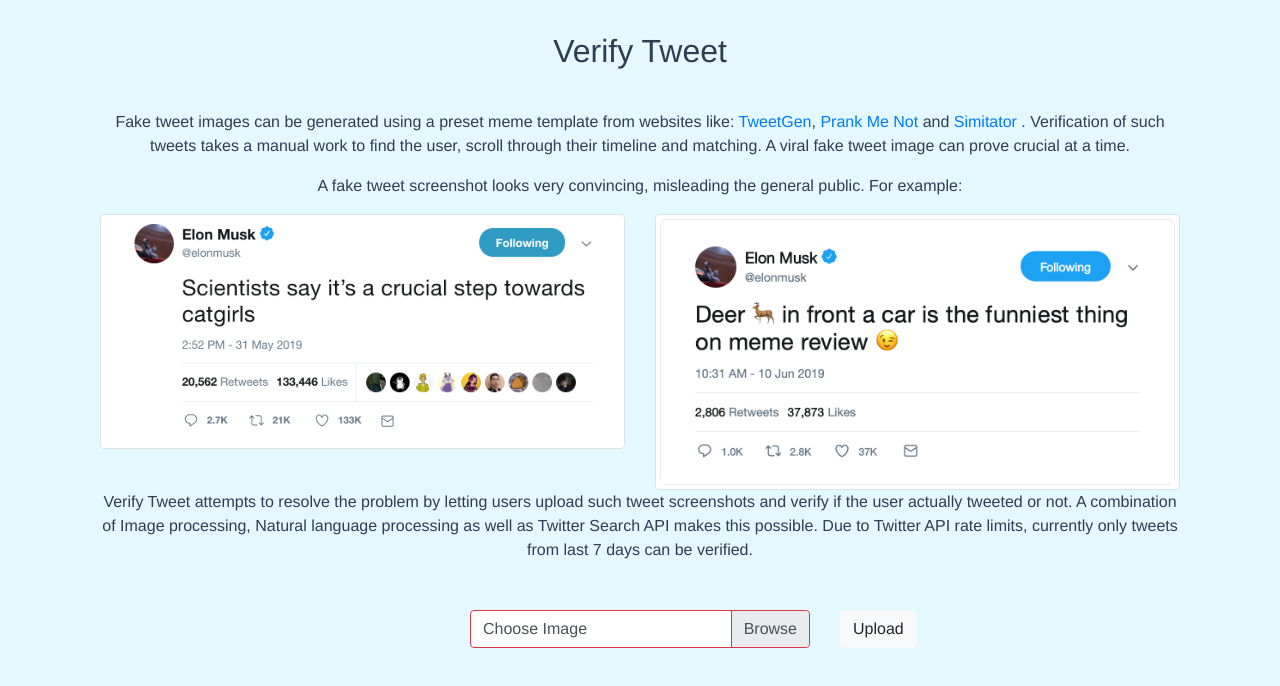
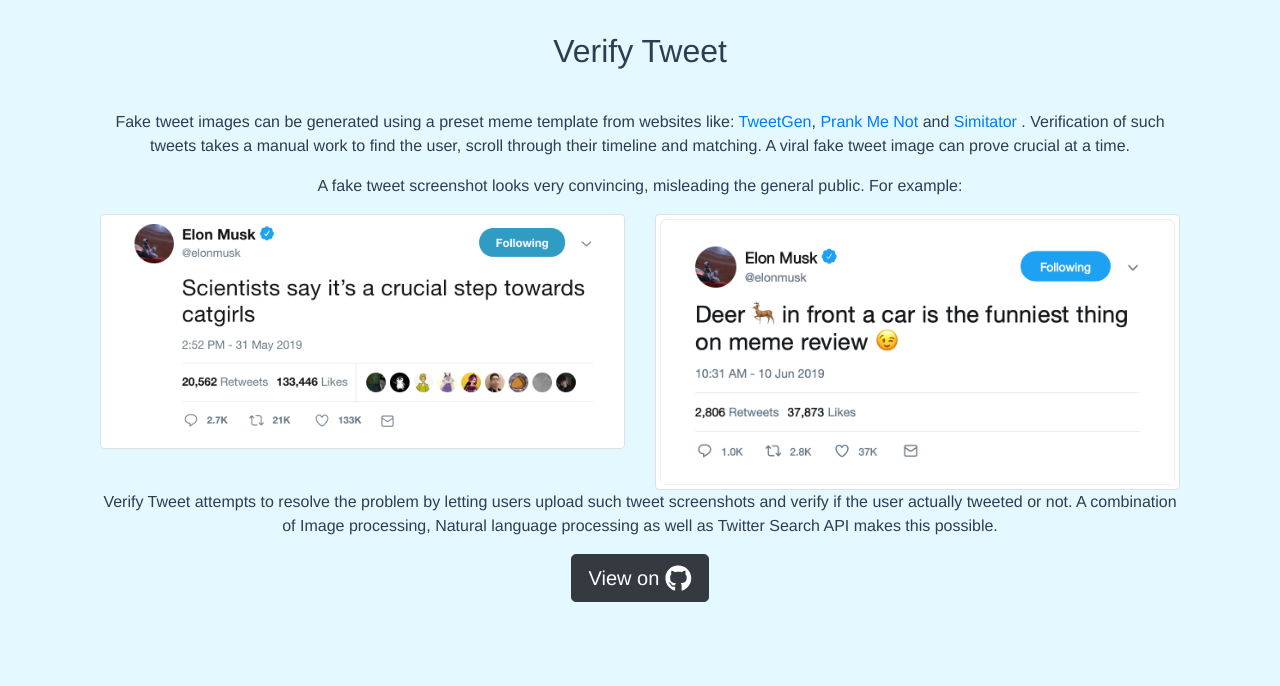
Before and after one commit to kamidipreetham/web-ui, a Vue app: page /projects/verify in a window 1280 px wide. Shown: the top 686 px of the page. Built offline with nearby package versions, Linux system fonts and the light colour scheme.

Commit message:
Update: Remove interactive component
Signed-off-by: Preetham Kamidi <kamidipreetham@gmail.com>

```diff
--- a/package.json
+++ b/package.json
@@ -1,6 +1,6 @@
 {
   "name": "web-ui",
-  "version": "0.2.0",
+  "version": "0.3.0",
   "private": true,
   "scripts": {
     "serve": "vue-cli-service serve",
@@ -19,7 +19,7 @@
     "bootstrap-vue": "^2.0.0-rc.23",
     "gsap": "^2.1.2",
     "i": "^0.3.6",
-    "npm": "^6.9.2",
+    "npm": "^6.10.1",
     "vue": "^2.5.22",
     "vue-moment": "^4.0.0",
     "vue-router": "^3.0.1"
--- a/src/views/Projects.vue
+++ b/src/views/Projects.vue
@@ -28,7 +28,7 @@
             Make sure if it's a meme or not!
           </b-card-text>
           <router-link :to="{ name: 'verify' }">
-            <b-button variant="light">View Demo</b-button>
+            <b-button variant="light">Details</b-button>
           </router-link>
         </b-card>
       </b-col>
--- a/src/views/VerifyTweet.vue
+++ b/src/views/VerifyTweet.vue
@@ -38,207 +38,43 @@
               screenshots and verify if the user actually tweeted or not.
               A combination of Image processing, Natural language processing
               as well as Twitter Search API makes this possible.
-              Due to Twitter API rate limits, currently only
-              tweets from last 7 days can be verified.
               </p>
               </b-col>
             </b-row>
         </b-col>
     </b-row>
-    <b-row class="upload">
+    <b-row>
+      <b-col></b-col>
       <b-col>
+        <b-button size="lg" variant="dark" href="https://github.com/kamidipreetham/verifytweet">View on
+          <font-awesome-icon :icon="['fab', 'github']" class="fa-lg"/>
+        </b-button>
       </b-col>
-      <b-col>
-        <b-form-file
-          v-model="file"
-          :state="Boolean(file)"
-          accept="image/jpeg, image/png"
-          placeholder="Choose Image"
-        ></b-form-file>
-      </b-col>
-      <b-col>
-        <b-button :disabled="requestInProgress"
-          variant="light" @click="uploadFile">Upload</b-button>
-      </b-col>
-    </b-row>
-    <b-row>
-      <b-col>
-        <b-spinner label="Processing" v-if="requestInProgress" id="spinner"></b-spinner>
-        <span v-if="requestInProgress" id="progress"
-          class="font-weight-bold text-center">{{requestStatus}}</span>
-        <p v-if="requestCompleted" id="status"
-          class="font-weight-bold text-center">{{tweetStatus}}</p>
-      </b-col>
-    </b-row>
-    <b-row v-if="gotResult">
-      <b-col cols="2">
-      </b-col>
-      <b-col cols="8">
-        <b-card
-          class="text-left"
-          :title="tweet"
-          :sub-title="datestamp | moment('h:mm A - D MMM YYYY')"
-          border-variant="dark"
-        >
-        <div slot="header">
-          <font-awesome-icon :icon="['fab', 'twitter']" class="fa-lg" pull="left"/>
-          <h4>{{profileName}}</h4>
-          <span id="username">{{'@'+username}}</span>
-        </div>
-        <b-card-text>
-          <span class="font-weight-bold">
-            {{retweetCount.toLocaleString('en-US')}}
-          </span>
-          <span>Retweets</span>
-          <span class="font-weight-bold">
-            {{likesCount.toLocaleString('en-IN')}}
-          </span>
-          <span>Likes</span>
-        </b-card-text>
-        <div slot="footer">
-            <font-awesome-icon :icon="['far', 'comment']"/>
-            <span class="count">{{formatNumber(commentsCount)}}</span>
-            <font-awesome-icon :icon="['fas', 'retweet']"/>
-            <span class="count">{{formatNumber(retweetCount)}}</span>
-            <font-awesome-icon :icon="['far', 'heart']"/>
-            <span class="count">{{formatNumber(likesCount)}}</span>
-            <b-link :href="tweetLink" class="card-link"
-              id="link" target="_blank">View on Twitter</b-link>
-        </div>
-        </b-card>
-      </b-col>
-      <b-col cols="2">
-      </b-col>
+      <b-col></b-col>
     </b-row>
 </b-container>
 </template>
 
 <script>
-import axios from 'axios';
 
 export default {
   components: {
   },
   data() {
     return {
-      file: null,
-      tweetStatus: null,
-      requestInProgress: false,
-      statusList: ['Extracting text from Image',
-        'Processing text', 'Searching for tweet'],
-      requestStatus: 'Uploading Image',
-      requestCompleted: false,
-      gotResult: false,
-      currValue: 0,
-      profileName: '',
-      username: '',
-      tweet: '',
-      retweetCount: 0,
-      likesCount: 0,
-      commentsCount: 0,
-      datestamp: 0,
-      tweetLink: '',
-      progressCounter: 0,
-      recurringFunc: null,
-      ranges: [
-        { divider: 1e9, suffix: 'G' },
-        { divider: 1e6, suffix: 'M' },
-        { divider: 1e3, suffix: 'K' },
-      ],
-      maxValue: 100,
     };
   },
   methods: {
-    uploadFile() {
-      const formData = new FormData();
-      this.requestInProgress = false;
-      this.requestCompleted = false;
-      this.gotResult = false;
-      this.username = '';
-      this.profileName = '';
-      this.datestamp = '';
-      this.tweet = '';
-      this.retweetCount = 0;
-      this.likesCount = 0;
-      this.commentsCount = 0;
-      this.tweetLink = '';
-      if (!this.file) {
-        return console.error('Please select a file first');
-      }
-      formData.append('data', this.file);
-      formData.append('type', 'image');
-      const options = {
-        onUploadProgress: (progressEvent) => {
-          const { loaded, total } = progressEvent;
-          this.requestInProgress = true;
-          this.currValue = Math.round((loaded * 100) / total);
-          this.recurringFunc = setInterval(this.changeText, 3000);
-        },
-      };
-      return axios.post(`${process.env.VUE_APP_VERIFY_TWEET_HOST}/${process.env.VUE_APP_VERIFY_TWEET_APIVER}${process.env.VUE_APP_VERIFY_TWEET_CONTEXT}`, formData, options)
-        .then((response) => {
-          this.requestInProgress = false;
-          this.requestCompleted = true;
-          if (response.status !== 200) {
-            this.tweetStatus = response.statusText;
-            return;
-          }
-          const responseData = response.data;
-          if (!responseData) {
-            this.tweetStatus = 'Something\'s not right, Please try again!';
-            return;
-          }
-          const resultStatus = responseData.status;
-          let tweetObj = responseData.result;
-          switch (resultStatus) {
-            case 0:
-              this.gotResult = true;
-              this.tweetStatus = 'Verified Tweet!';
-              this.username = tweetObj.username;
-              this.profileName = tweetObj.name;
-              this.datestamp = tweetObj.datetime;
-              this.tweet = tweetObj.tweet;
-              this.retweetCount = parseInt(tweetObj.retweets_count, 10);
-              this.likesCount = parseInt(tweetObj.likes_count, 10);
-              this.commentsCount = parseInt(tweetObj.replies_count, 10);
-              this.tweetLink = tweetObj.link;
-              break;
-            case 1:
-              this.tweetStatus = 'Fake Tweet!';
-              break;
-            case 2:
-              this.tweetStatus = 'Something\'s not right, Please try again!';
-              break;
-            default:
-              this.tweetStatus = 'Something\'s not right, Please try again!';
-          }
-        })
-        .catch((err) => {
-          console.error(err);
-        });
-    },
-    formatNumber(n) {
-      for (let i = 0; i < this.ranges.length; i += 1) {
-        if (n >= this.ranges[i].divider) {
-          return (Math.round((n / this.ranges[i].divider) * 10) / 10).toString()
-            + this.ranges[i].suffix;
-        }
-      }
-      return n.toString();
-    },
-    changeText() {
-      this.requestStatus = this.statusList[this.progressCounter];
-      this.progressCounter += 1;
-      if (this.progressCounter >= this.statusList.length) {
-        this.progressCounter = 0;
-        clearInterval(this.recurringFunc);
-      }
-    },
   },
 };
 </script>
 
 <style scoped>
+
+.fa-lg {
+  color: white;
+}
+
 #verify-tweet-title {
   padding: 2rem;
 }
@@ -254,10 +90,6 @@
 
 #progress {
   margin-right: 0.5rem;
-}
-
-.fa-lg {
-  color: #00acee;
 }
 
 #status {
```
Also changed, not shown: .circleci/config.yml (added), 1 other file (tests, documents, lock files or other folders).
